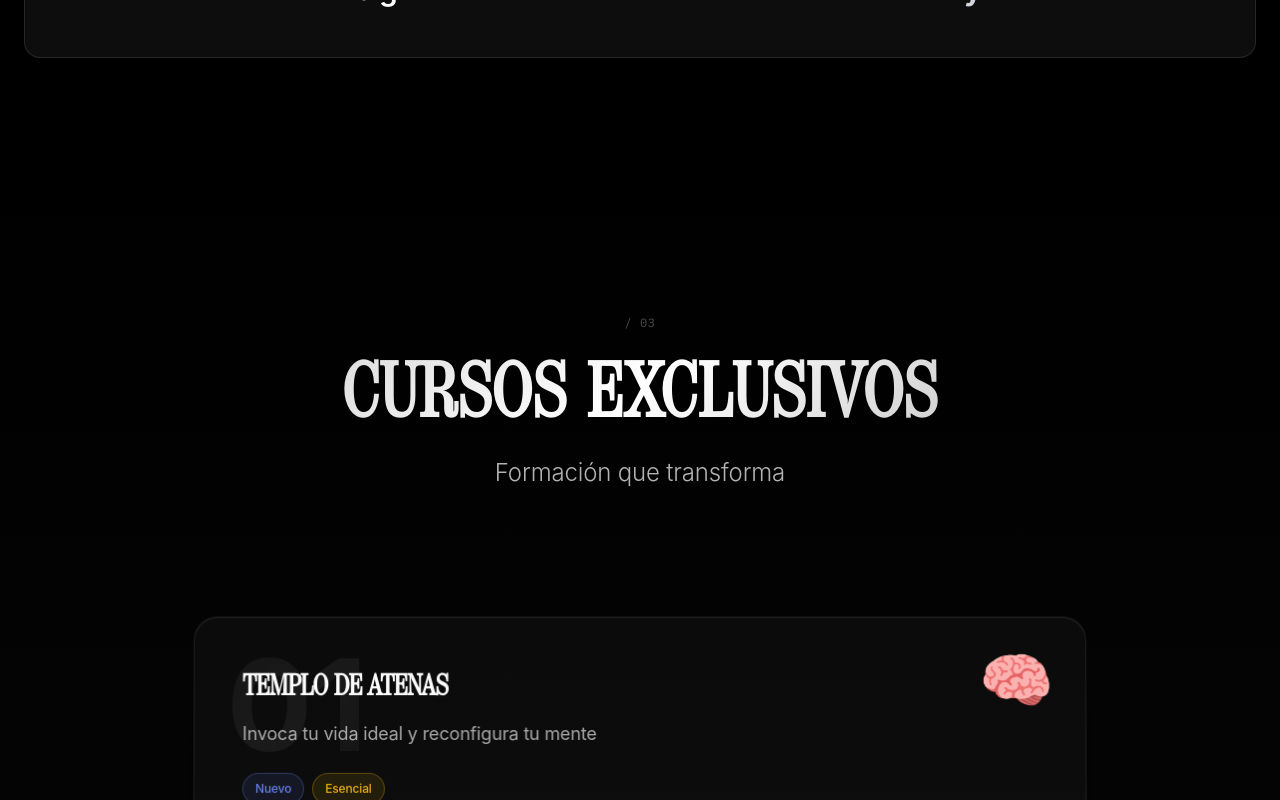
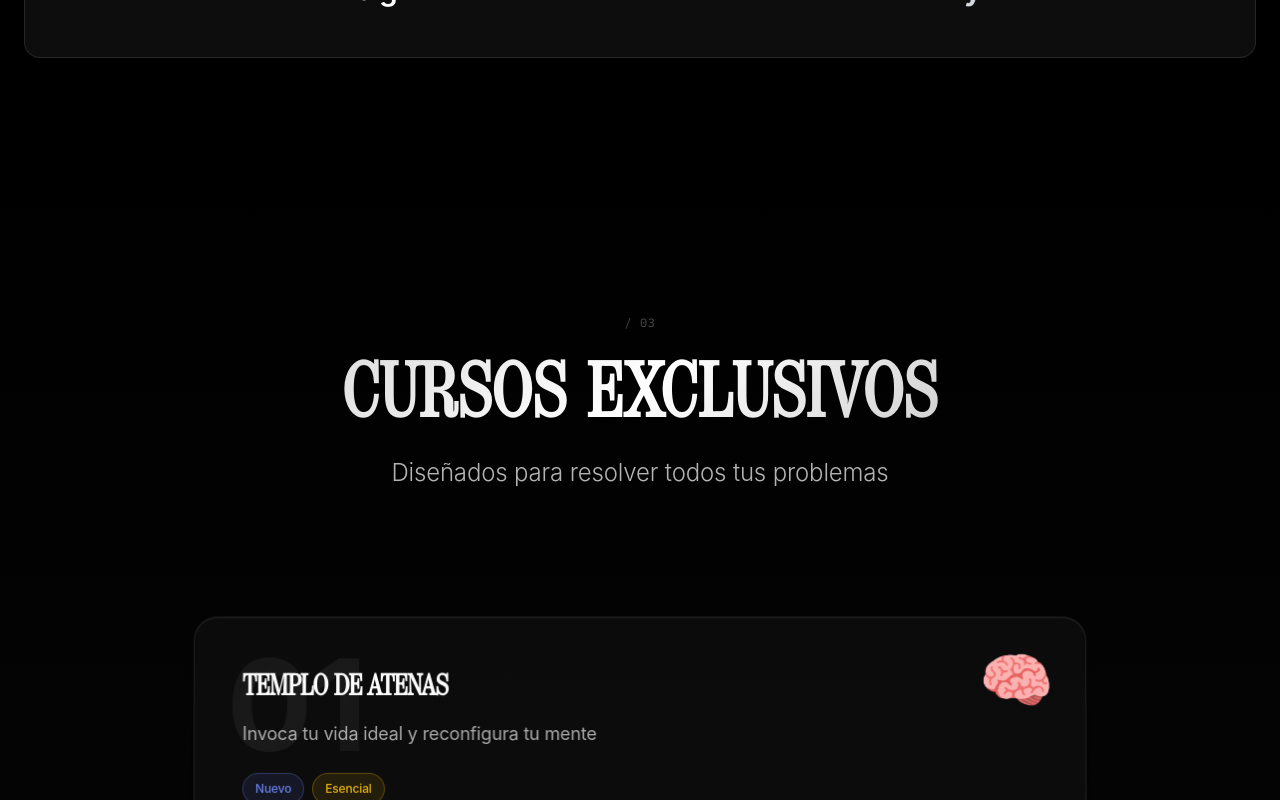
Before and after one commit to mysticcbrand-hub/portalculture, a Next.js app: page / in a window 1280 px wide. Shown: the part 1893-2693 px from the top of the page. Built offline with nearby package versions, Linux system fonts and the light colour scheme.

Commit message:
Update courses subtitle copy

```diff
--- a/app/components/ScrollRevealCourses.tsx
+++ b/app/components/ScrollRevealCourses.tsx
@@ -176,7 +176,7 @@ export default function ScrollRevealCourses() {
               Cursos Exclusivos
             </span>
           </h2>
-          <p className="text-xl md:text-2xl text-white/70 font-light">Formación que transforma</p>
+          <p className="text-xl md:text-2xl text-white/70 font-light">Diseñados para resolver todos tus problemas</p>
         </div>
 
         {/* Course Cards */}
```
